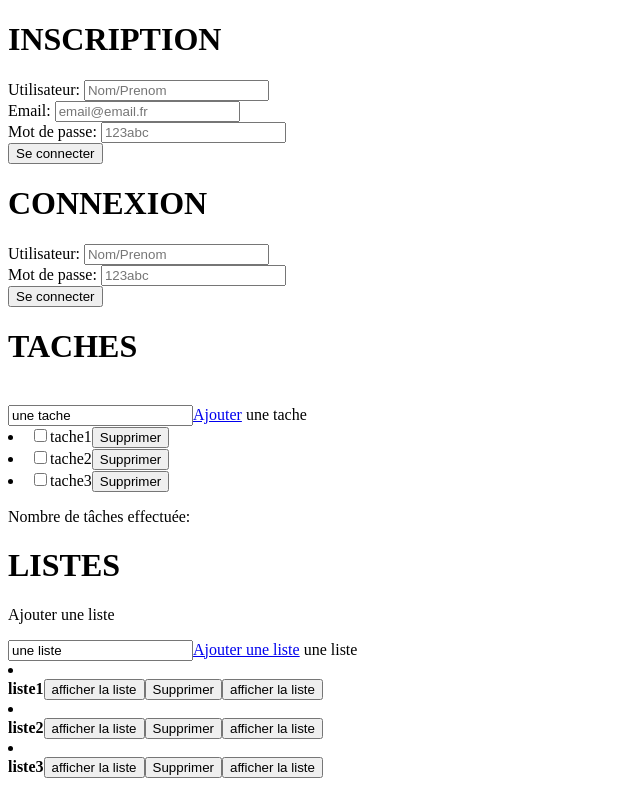
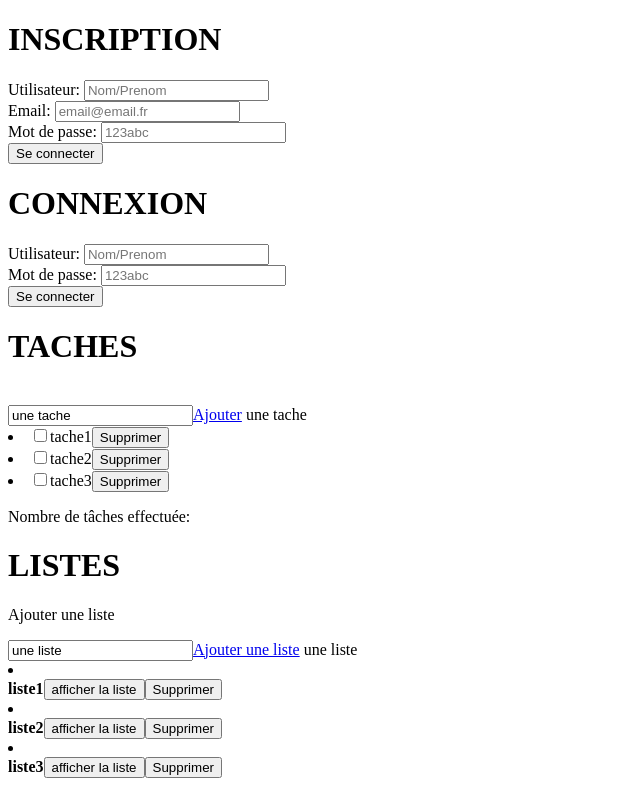
Before and after one commit to Zaistik/to_do, a Vue app: page / in a window 1280 px wide. Shown: the whole page, without its empty margins (0-640 px from the left). Built offline with nearby package versions, Linux system fonts and the light colour scheme.

Commit message:
Update App.vue

```diff
--- a/src/App.vue
+++ b/src/App.vue
@@ -17,7 +17,6 @@
     <button v-on:click="componentType = 'AffTodo'" >afficher la liste</button>
     <button v-on:click="deleteListe(liste)">Supprimer</button>
     <component :is="componentType"></component>
-    <button v-on:click="AffTodo" >afficher la liste</button>
 
     </li>
 
```
